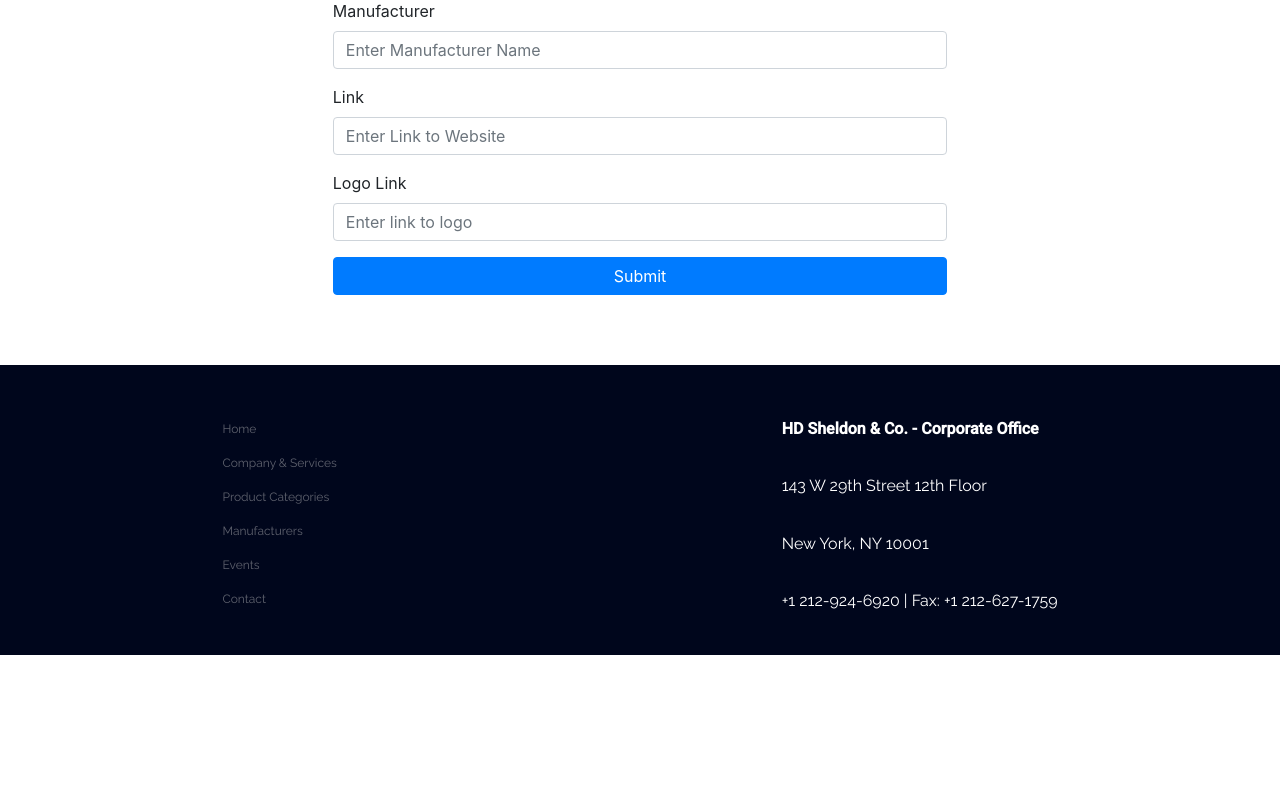
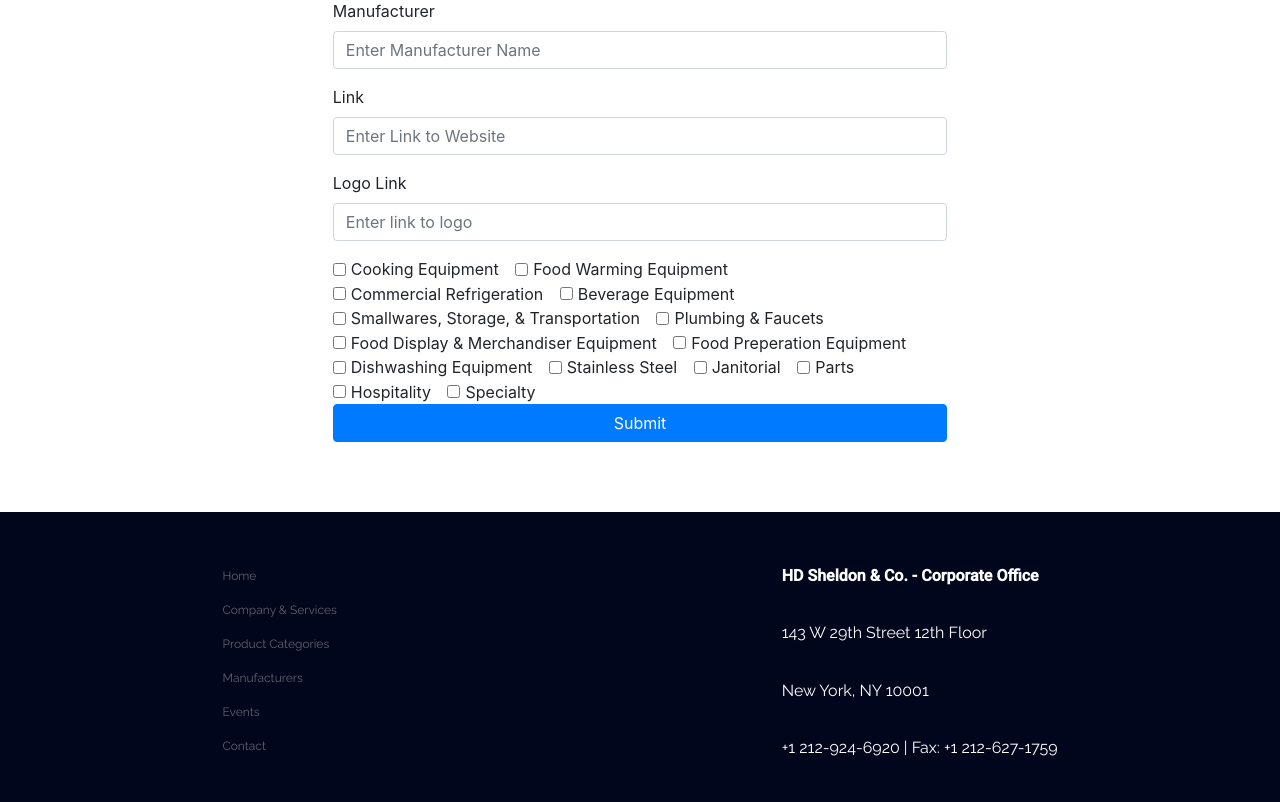
Before and after one commit to mmetros/HDS, a Flask app: page /admin in a window 1280 px wide. Shown: the part 221-1023 px from the top of the page. Before the commit the page ends 876 px from the top, so only its background shows below. Run offline with Flask 2, Linux system fonts and the light colour scheme; some libraries are stand-ins or nearby versions.

Commit message:
Add databate and admin page

```diff
--- a/app.py
+++ b/app.py
@@ -25,6 +25,8 @@ def _background_process():
     name = request.args.get('name')
     link = request.args.get('link')
     logo = request.args.get('logo')
+    product_categories = request.args.get('prod_cat')
+    print(product_categories)
     if find_by_name(name, link, logo):
         update(name, link, logo)
         return jsonify(result = "{} has been updated with the following info: Name: {}, Link: {}, Logo: {}".format(name, name,link,logo))
--- a/create_tables.py
+++ b/create_tables.py
@@ -7,8 +7,11 @@ cursor = connection.cursor()
 create_table = """CREATE TABLE IF NOT EXISTS manufacturers (
                         name text,
                         link text,
-                        logo text
+                        logo text,
+                        product_categories
                     )"""
+
+
 cursor.execute(create_table)
 
 connection.commit()
--- a/static/js/admin.js
+++ b/static/js/admin.js
@@ -1,12 +1,15 @@
 // if (jQuery):
 //   alert("jQuery is activated")
+
 
 $(function() {
   $('#process_input').on('click', function() {
     $.getJSON('/_background_process', {
       name: $('input[name="m_name"]').val(),
       link: $('input[name="m_link"]').val(),
-      logo: $('input[name="m_logo"]').val()
+      logo: $('input[name="m_logo"]').val(),
+      prod_cat: $('input[name="prod_cat"]').val()
+
     }, function(data) {
       // var txt = $("<p></p>").text(data.result);
       // $("#result").append(txt);
--- a/templates/admin.html
+++ b/templates/admin.html
@@ -26,6 +26,63 @@
       <label for="logo">Logo Link</label>
       <input type="text" name=m_logo class="form-control" id="link" placeholder="Enter link to logo">
     </div>
+
+    <div class="form-check form-check-inline">
+      <input class="form-check-input"id="Cooking Equipment" type="checkbox" name="prod_cat" value="Cooking Equipment">
+      <label class="form-check-label"for="Cooking Equipment">Cooking Equipment</label>
+    </div>
+    <div class="form-check form-check-inline">
+      <input class="form-check-input"id="Food Warming Equipment"type="checkbox" name="prod_cat" value="Food Warming Equipment">
+      <label class="form-check-label"for="Food Warming Equipment">Food Warming Equipment</label>
+    </div>
+    <div class="form-check form-check-inline">
+      <input class="form-check-input" id="Commercial Refrigeration" type="checkbox" name="prod_cat" value="Commercial Refrigeration">
+      <label class="form-check-label" for="Commercial Refrigeration" >Commercial Refrigeration</label>
+    </div>
+    <div class="form-check form-check-inline">
+      <input class="form-check-input" id="Beverage Equipment" type="checkbox" name="prod_cat" value="Beverage Equipment">
+      <label class="form-check-label" for="Beverage Equipment">Beverage Equipment</label>
+    </div>
+    <div class="form-check form-check-inline">
+      <input class="form-check-input" id="Smallwares, Storage, & Transportation" type="checkbox" name="prod_cat" value="Smallwares, Storage, & Transportation">
+      <label class="form-check-label" for="Smallwares, Storage, & Transportation">Smallwares, Storage, & Transportation</label>
+    </div>
+    <div class="form-check form-check-inline">
+      <input class="form-check-input" type="checkbox" name="prod_cat" value="Plumbing & Faucets">
+      <label class="form-check-label" for="inlineCheckbox2">Plumbing & Faucets</label>
+    </div>
+    <div class="form-check form-check-inline">
+      <input class="form-check-input" type="checkbox" name="prod_cat" value="Food Display & Merchandiser Equipment">
+      <label class="form-check-label">Food Display & Merchandiser Equipment</label>
+    </div>
+    <div class="form-check form-check-inline">
+      <input class="form-check-input" type="checkbox" name="prod_cat" value="Food Preperation Equipment">
+      <label class="form-check-label">Food Preperation Equipment</label>
+    </div>
+    <div class="form-check form-check-inline">
+      <input class="form-check-input" type="checkbox" name="prod_cat" value="Dishwashing Equipment">
+      <label class="form-check-label" for="inlineCheckbox2">Dishwashing Equipment</label>
+    </div>
+    <div class="form-check form-check-inline">
+      <input class="form-check-input" type="checkbox" name="prod_cat" value="Stainless Steel Equipment">
+      <label class="form-check-label" for="inlineCheckbox2">Stainless Steel</label>
+    </div>
+    <div class="form-check form-check-inline">
+      <input class="form-check-input" type="checkbox" name="prod_cat" value="Janitorial">
+      <label class="form-check-label" for="inlineCheckbox2">Janitorial</label>
+    </div>
+    <div class="form-check form-check-inline">
+      <input class="form-check-input" type="checkbox" name="prod_cat" value="Parts">
+      <label class="form-check-label" for="inlineCheckbox2">Parts</label>
+    </div>
+    <div class="form-check form-check-inline">
+      <input class="form-check-input" type="checkbox" name="prod_cat" value="Hospitality">
+      <label class="form-check-label" for="inlineCheckbox2">Hospitality</label>
+    </div>
+    <div class="form-check form-check-inline">
+      <input class="form-check-input" type="checkbox" name="prod_cat" value="Specialty">
+      <label class="form-check-label" for="inlineCheckbox2">Specialty</label>
+    </div>
     <button type="submit" class="btn btn-primary" id="process_input">Submit</button>
   </form>
 </div>
```
Also changed, not shown: data.db.
